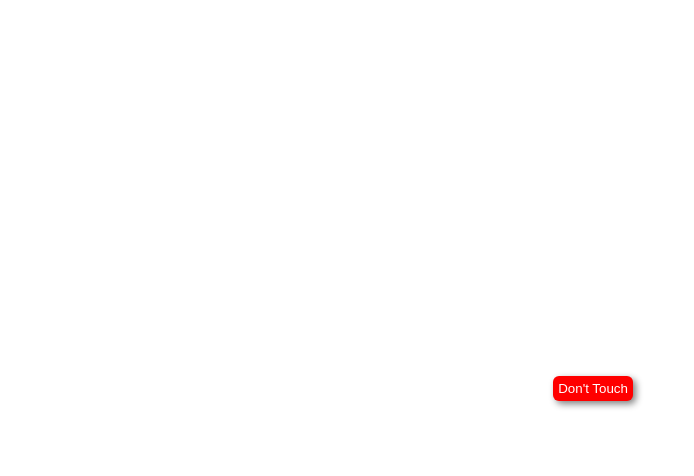
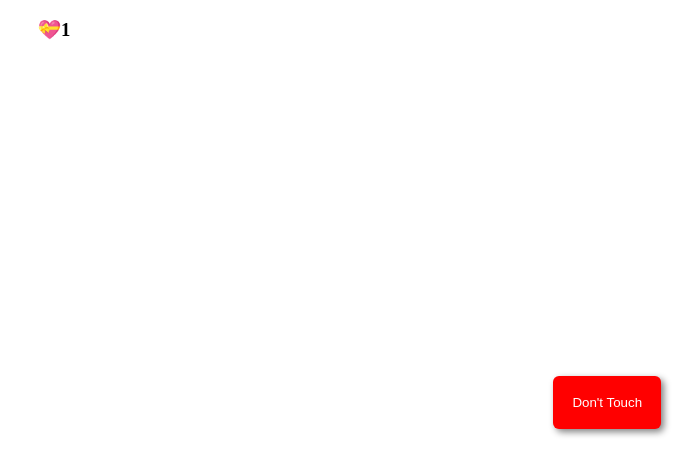
Before and after one commit to Adithya519b/dontTouch, a plain HTML site: page index.html in a window 1280 px wide. Both pictures are taken after a click on the button "Don't Touch". Shown: the whole page, without its empty margins (586-1280 px from the left). Drawn offline with Linux system fonts and the light colour scheme.

Commit message:
added msg

```diff
--- a/index.html
+++ b/index.html
@@ -8,7 +8,7 @@
         button{
             background-color: red;
             color: white;
-            padding: 5px;
+            padding: 1.5%;
             border-radius: 6px;
 
             border: none;
@@ -21,15 +21,26 @@
     </style>
 </head>
 <body>
+    <h3 style="text-align: center;">💝<span id="count">0</span></h3>
     <button id="btn">Don't Touch</button>
     <script>
         const btn=document.getElementById('btn')
         console.log(btn.value)
+        let c=0;
         btn.addEventListener("click",()=>{
+            let count=document.getElementById('count');
+            c=c+1;
             let x=Math.floor(Math.random()*90);
             let y=Math.floor(Math.random()*80);
+
+            if(c<143){
+                count.textContent=c
             btn.style.left=x+5+"%"
             btn.style.top=y+5+"%"
+            }
+            else{
+                count.textContent= c+" i love you 🥰"
+            }
         })
    </script>
 </body>
```
